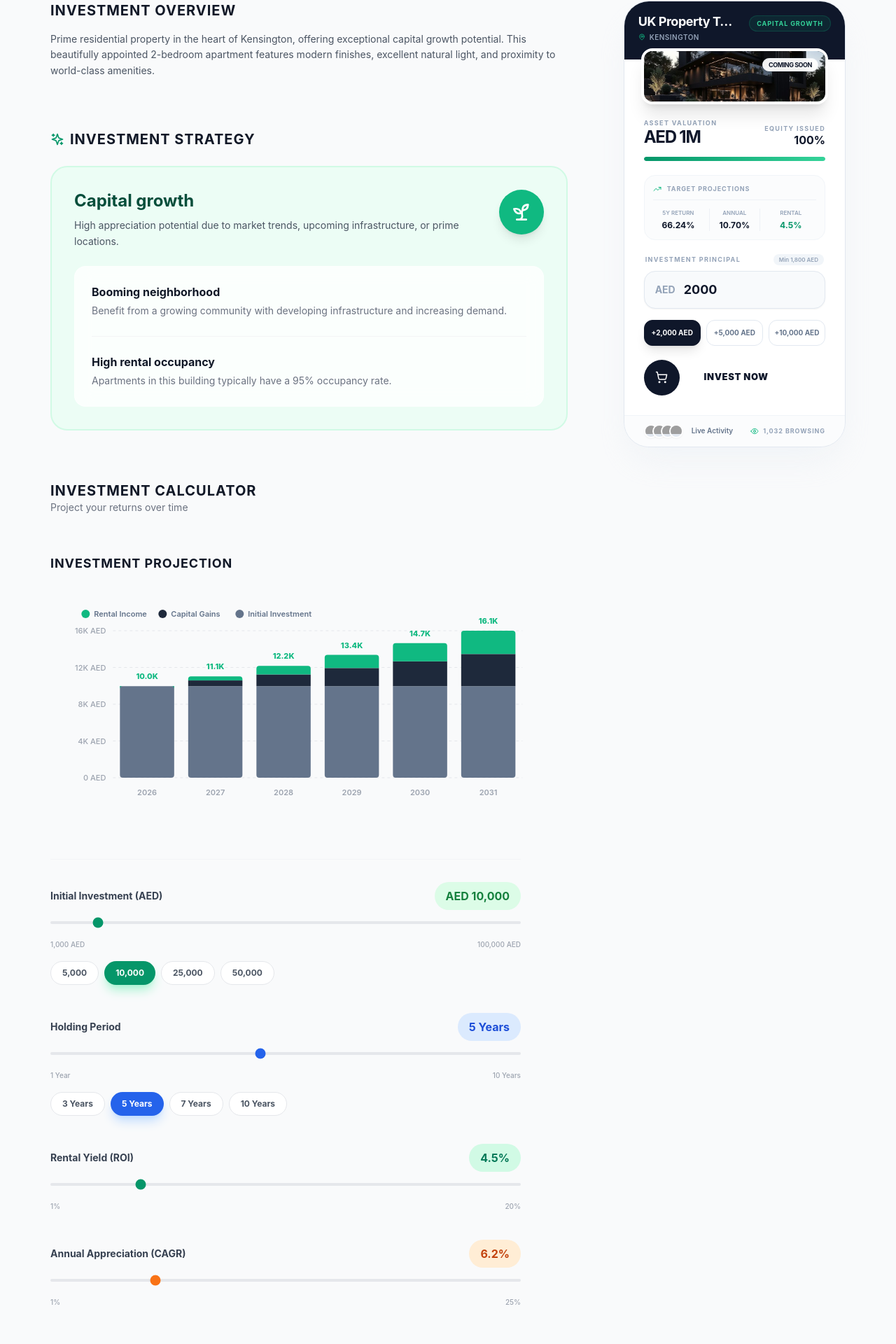
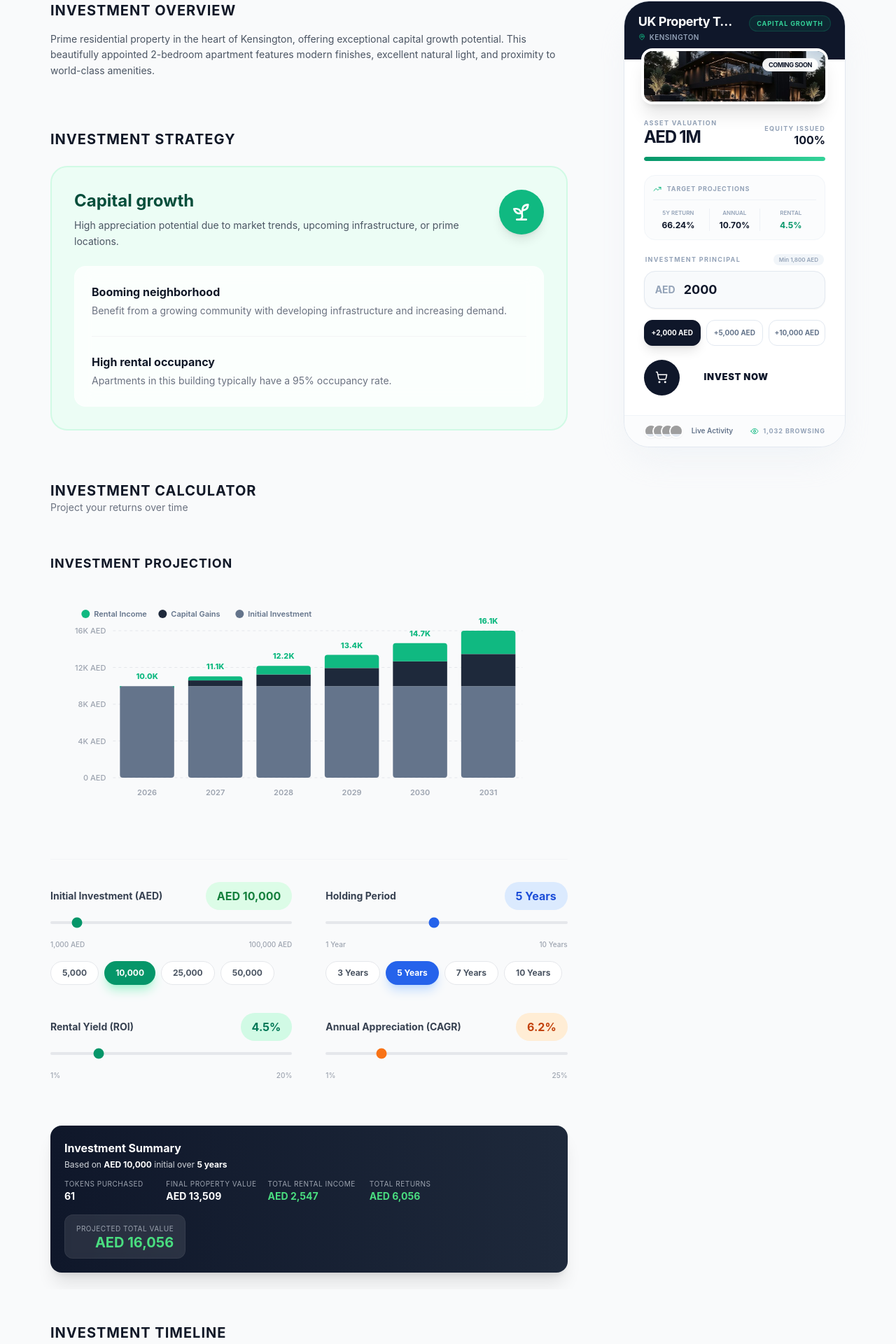
Before and after one commit to httpsnada11/launchpad, a React (Vite) app: page /property/1 in a window 1280 px wide. Shown: the part 817-2737 px from the top of the page at 70% size. Built offline with nearby package versions, Linux system fonts and the light colour scheme; grey boxes are pictures that could not be loaded.

Commit message:
updated with investement calculator

```diff
--- a/src/pages/PropertyDetailPage/PropertyDetailPage.jsx
+++ b/src/pages/PropertyDetailPage/PropertyDetailPage.jsx
@@ -397,8 +397,7 @@ const InvestmentStrategy = ({ type }) => {
 
     return (
         <div className="pt-6 pb-6 pl-12 pr-6">
-            <h3 className="text-xl font-bold text-gray-900 mb-6 flex items-center gap-2 uppercase tracking-wider">
-                <Sparkles size={20} className="text-emerald-600" />
+            <h3 className="text-xl font-bold text-gray-900 mb-6 uppercase tracking-wider">
                 Investment strategy
             </h3>
 
--- a/src/pages/PropertyDetailPage/components/InvestmentCalculator.jsx
+++ b/src/pages/PropertyDetailPage/components/InvestmentCalculator.jsx
@@ -301,7 +301,7 @@ export default function InvestmentCalculator({ property }) {
             */}
 
             {/* Input Controls */}
-            <div className="grid grid-cols-1 gap-10 py-8 border-t border-gray-100 max-w-2xl">
+            <div className="grid grid-cols-1 md:grid-cols-2 gap-x-12 gap-y-10 py-8 border-t border-gray-100">
                 {/* Investment Amount Slider */}
                 <div className="space-y-4">
                     <div className="flex items-center justify-between">
```
